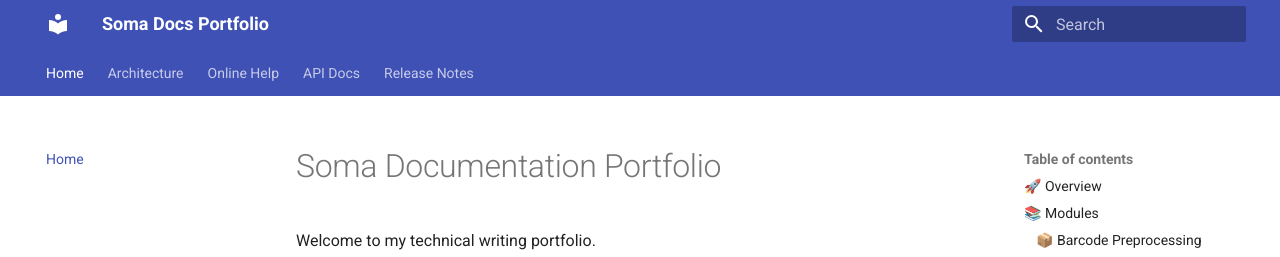
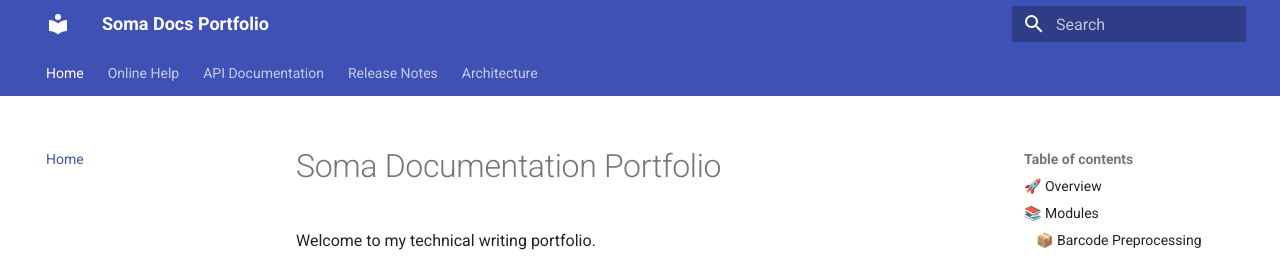
Before and after one commit to sangatisomasekharareddy/soma-docs-pipeline-portfolio, an MkDocs documentation site: the page built from docs/index.md, in a window 1280 px wide and 900 px high. Shown: the top 257 px of the window. Built offline with MkDocs 1.6.1 and Material for MkDocs 9.7.7, drawn with Linux system fonts in a browser that asks for light colours.

Commit message:
Update mkdocs.yml

```diff
--- a/mkdocs.yml
+++ b/mkdocs.yml
@@ -10,10 +10,13 @@ theme:
 
 nav:
   - Home: index.md
-  - Architecture: architecture.md
+
   - Online Help:
       - Barcode Preprocessing: barcode-preprocessing.md
-  - API Docs:
+
+  - API Documentation:
       - API Guide: api-cycle-count.md
       - API Explorer: api-explorer.md
+
   - Release Notes: release-notes.md
+  - Architecture: architecture.md
```
